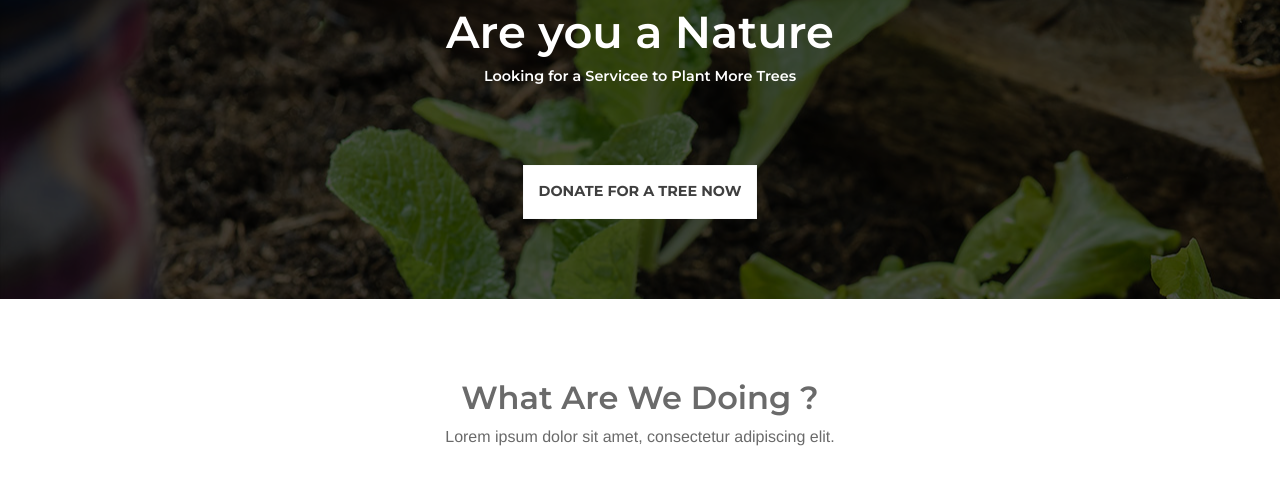
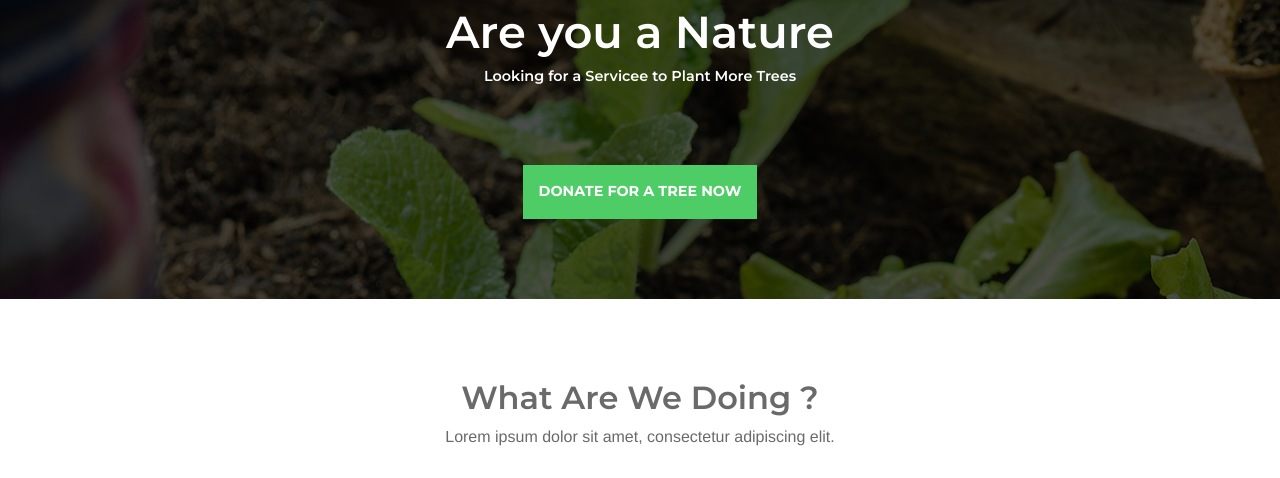
Before and after one commit to Aryaman2001prog/savetree, a plain HTML site: page index.html in a window 1280 px wide. Shown: the part 1481-1959 px from the top of the page. Drawn offline with nearby package versions, Linux system fonts and the light colour scheme.

Commit message:
modified UI

```diff
--- a/index.html
+++ b/index.html
@@ -173,7 +173,7 @@
                     <div class="col-md-10 natur-col text-center mx-auto">
                         <h2>Are you a Nature</h2>
                         <h4>Looking for a Servicee to Plant More Trees</h4>
-                       <a href="https://rzp.io/l/GUnfkng"> <button class="btn btn-light" >Donate For A Tree Now</button> </a>
+                       <a href="https://rzp.io/l/GUnfkng"> <button class="btn btn-success" >Donate For A Tree Now</button> </a>
                     </div>
                 </div>
             </div>
```
